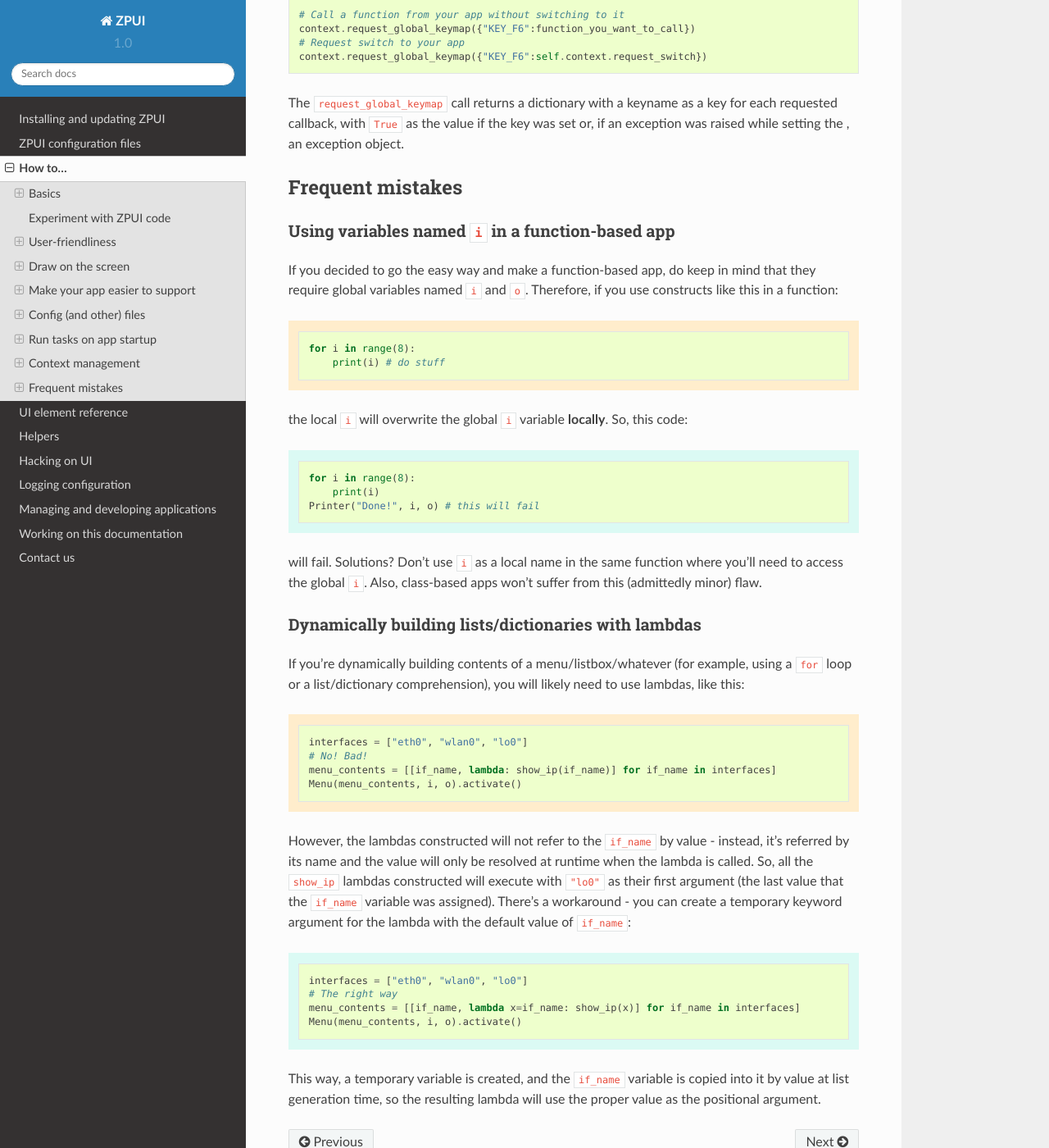
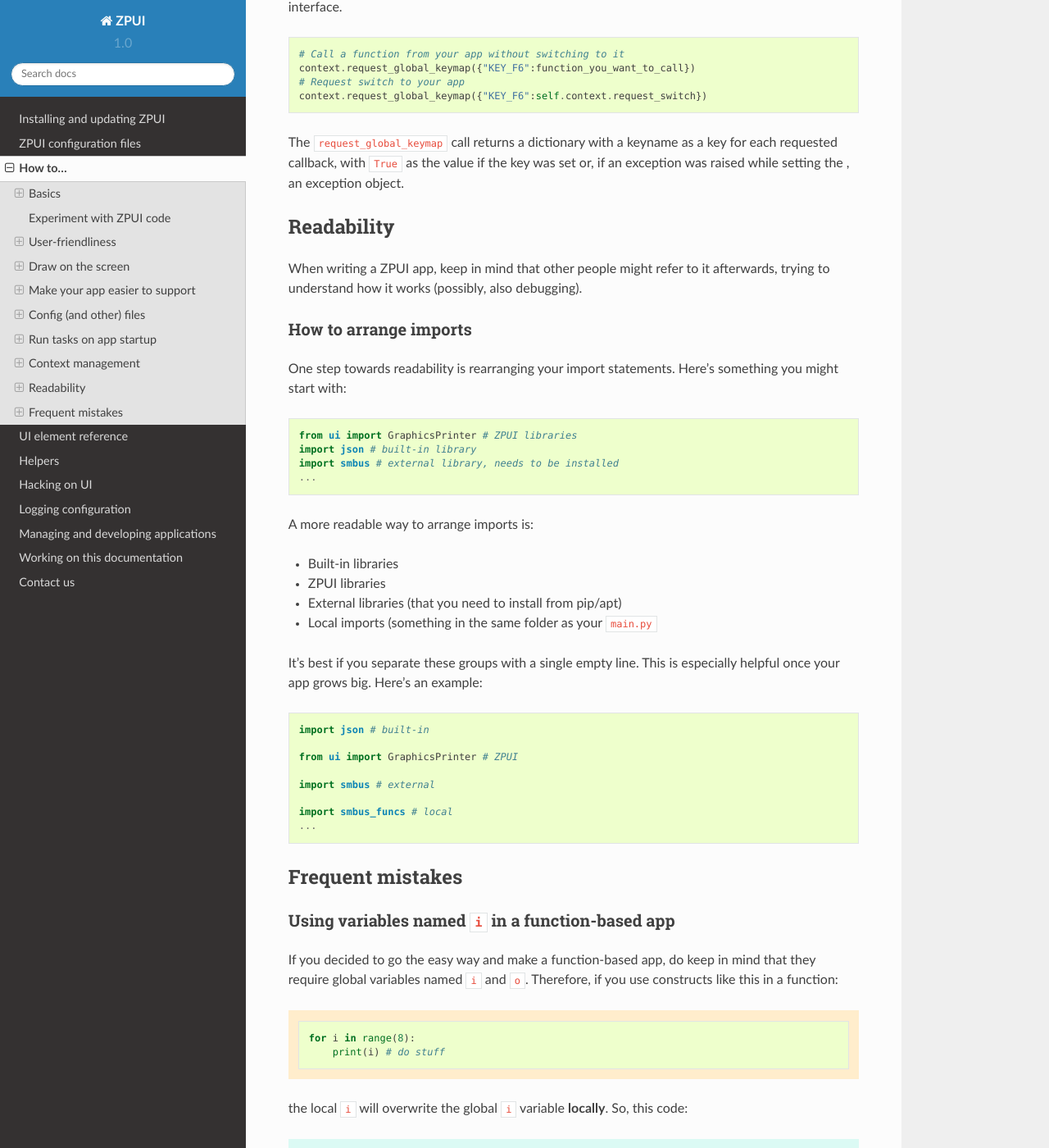
Before and after one commit to CRImier/pyLCI, a Sphinx documentation site: the page built from docs/howto.rst, in a window 1280 px wide and 1400 px high, scrolled down 15057 px. Shown: the whole window at 82% size. Built offline with Sphinx 7.4.7 and the Read the Docs theme 2.0.0, drawn with Linux system fonts in a browser that asks for light colours; some of the changed text lies outside the part shown.

Commit message:
Adding a section on readability

```diff
--- a/docs/howto.rst
+++ b/docs/howto.rst
@@ -706,6 +706,46 @@ The ``request_global_keymap`` call returns a dictionary with a keyname as a key
 requested callback, with ``True`` as the value if the key was set or, if an exception was
 raised while setting the , an exception object.
 
+Readability
+===========
+
+When writing a ZPUI app, keep in mind that other people might refer to it afterwards,
+trying to understand how it works (possibly, also debugging).
+
+How to arrange imports
+----------------------
+
+One step towards readability is rearranging your import statements. Here's something you might
+start with:
+
+.. code-block:: python
+
+    from ui import GraphicsPrinter # ZPUI libraries
+    import json # built-in library
+    import smbus # external library, needs to be installed
+    ...
+
+A more readable way to arrange imports is:
+
+* Built-in libraries
+* ZPUI libraries
+* External libraries (that you need to install from pip/apt)
+* Local imports (something in the same folder as your ``main.py``
+
+It's best if you separate these groups with a single empty line. This is especially
+helpful once your app grows big. Here's an example:
+
+.. code-block:: python
+
+    import json # built-in
+
+    from ui import GraphicsPrinter # ZPUI
+
+    import smbus # external
+
+    import smbus_funcs # local
+    ...
+
 Frequent mistakes
 =================
 
```
